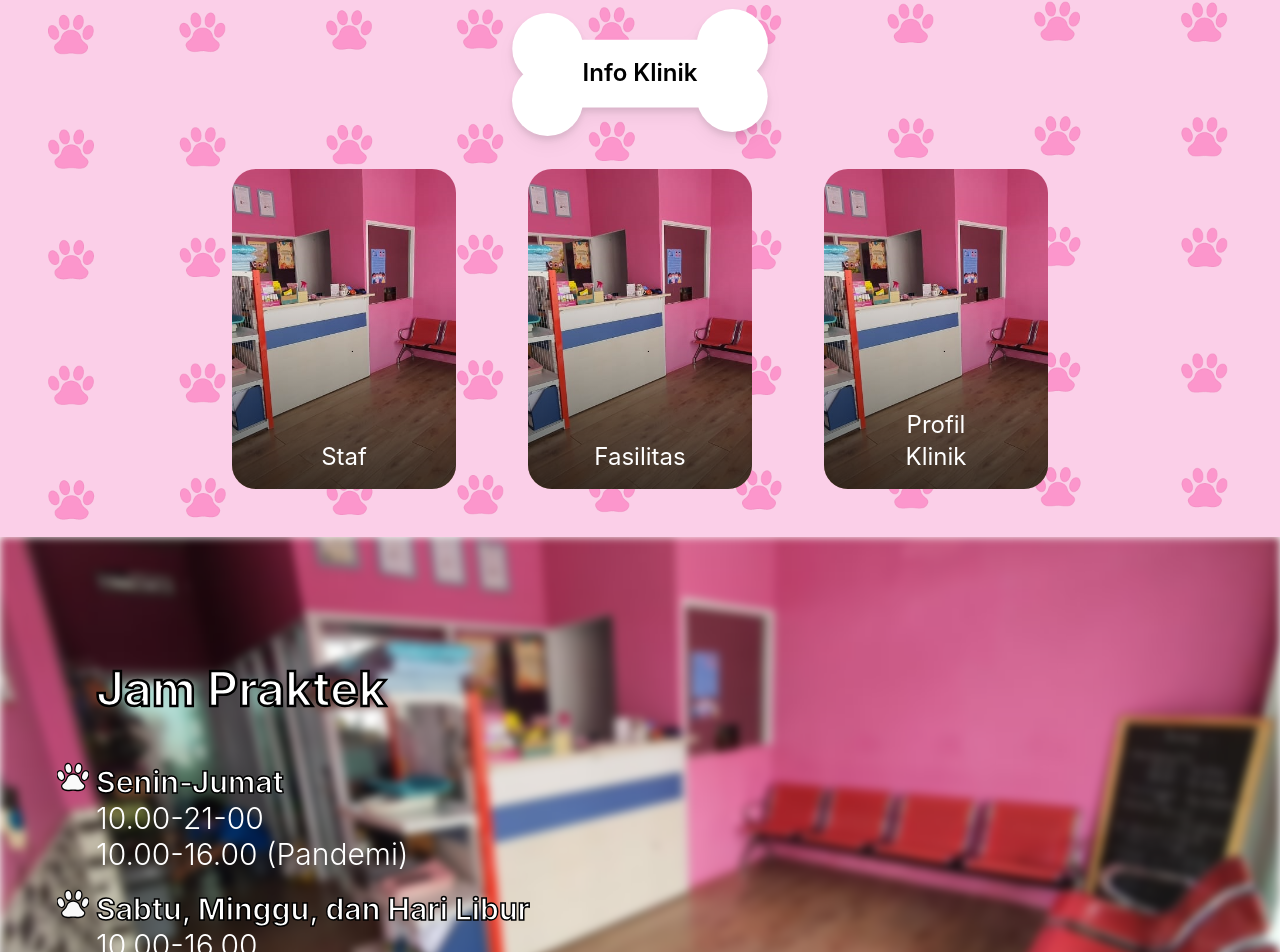
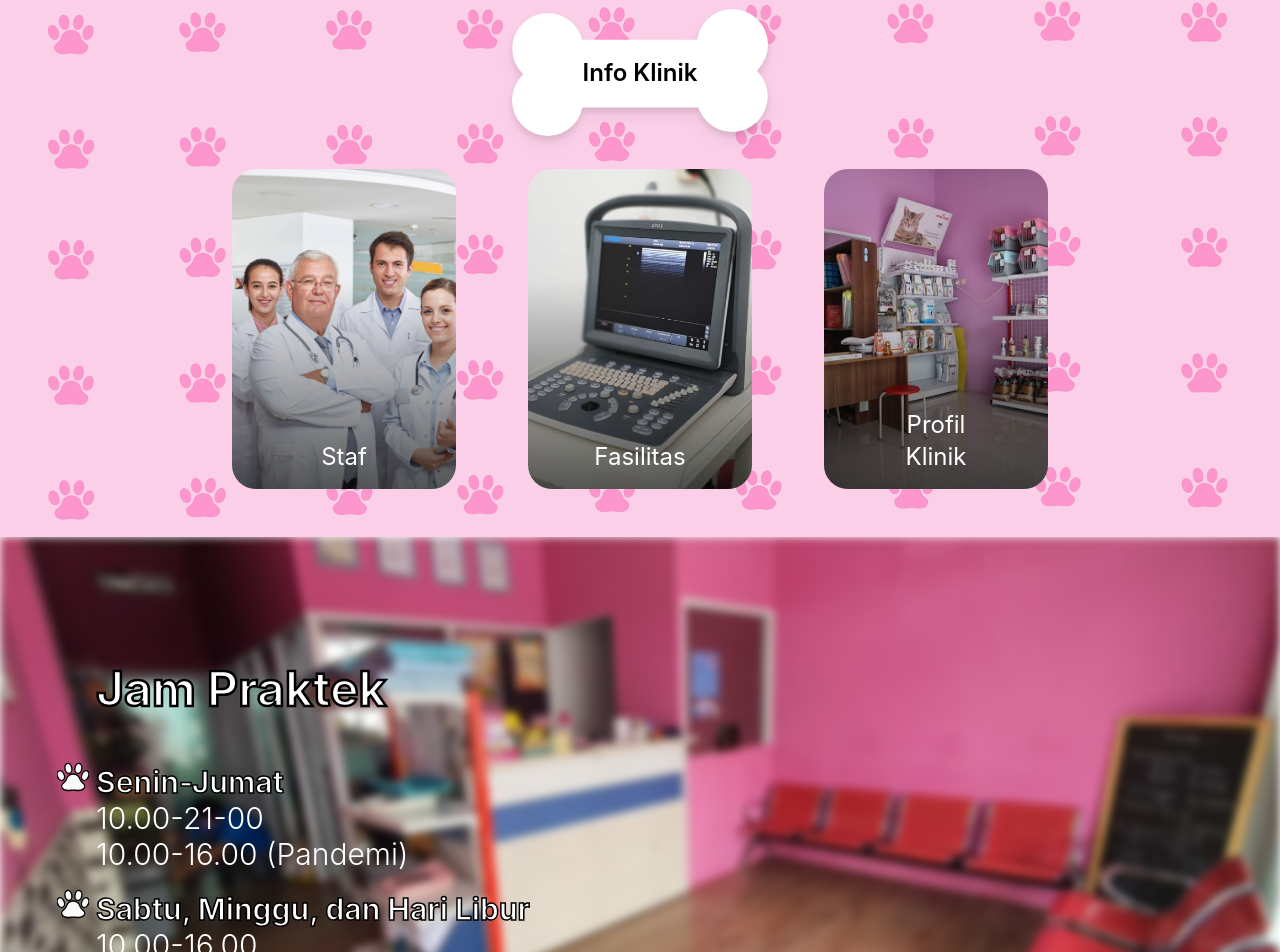
Before and after one commit to laikaklinikhewan/web-laika, a Next.js app: page / in a window 1280 px wide. Shown: the part 839-1791 px from the top of the page. Built offline with nearby package versions, Linux system fonts and the light colour scheme.

Commit message:
change InfoKlinik bg and add urlTo to each buttons

```diff
--- a/components/InfoKlinik.js
+++ b/components/InfoKlinik.js
@@ -18,13 +18,25 @@ const InfoKlinik = () => {
       </div>
       <ul className="grid grid-flow-row md:grid-flow-col gap-y-12 justify-evenly w-full lg:w-3/4 lg:mx-auto">
         <li className="grid">
-          <CardButton text="Staf" />
+          <CardButton
+            text="Staf"
+            bgImgUrl="/assets/doctors.jpg"
+            urlTo="/staf"
+          />
         </li>
         <li className="grid">
-          <CardButton text="Fasilitas" />
+          <CardButton
+            text="Fasilitas"
+            bgImgUrl="/assets/usg.jpeg"
+            urlTo="/fasilitas"
+          />
         </li>
         <li className="grid">
-          <CardButton text="Profil Klinik" />
+          <CardButton
+            text="Profil Klinik"
+            bgImgUrl="/assets/nonblur.jpg"
+            urlTo="/profil"
+          />
         </li>
       </ul>
     </section>
```
Also changed, not shown: public/assets/doctors.jpg (added), public/assets/nonblur.jpg (added).
